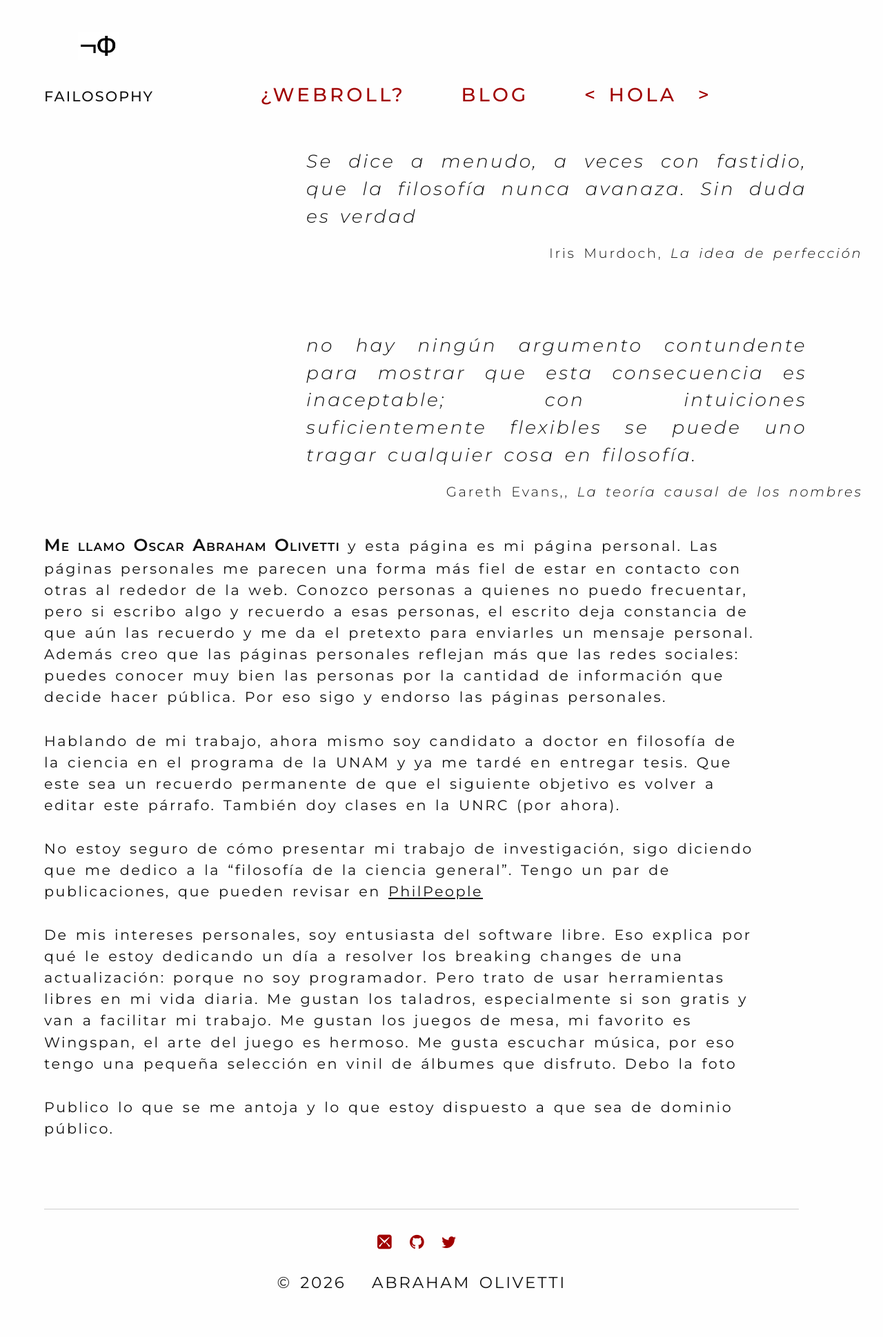
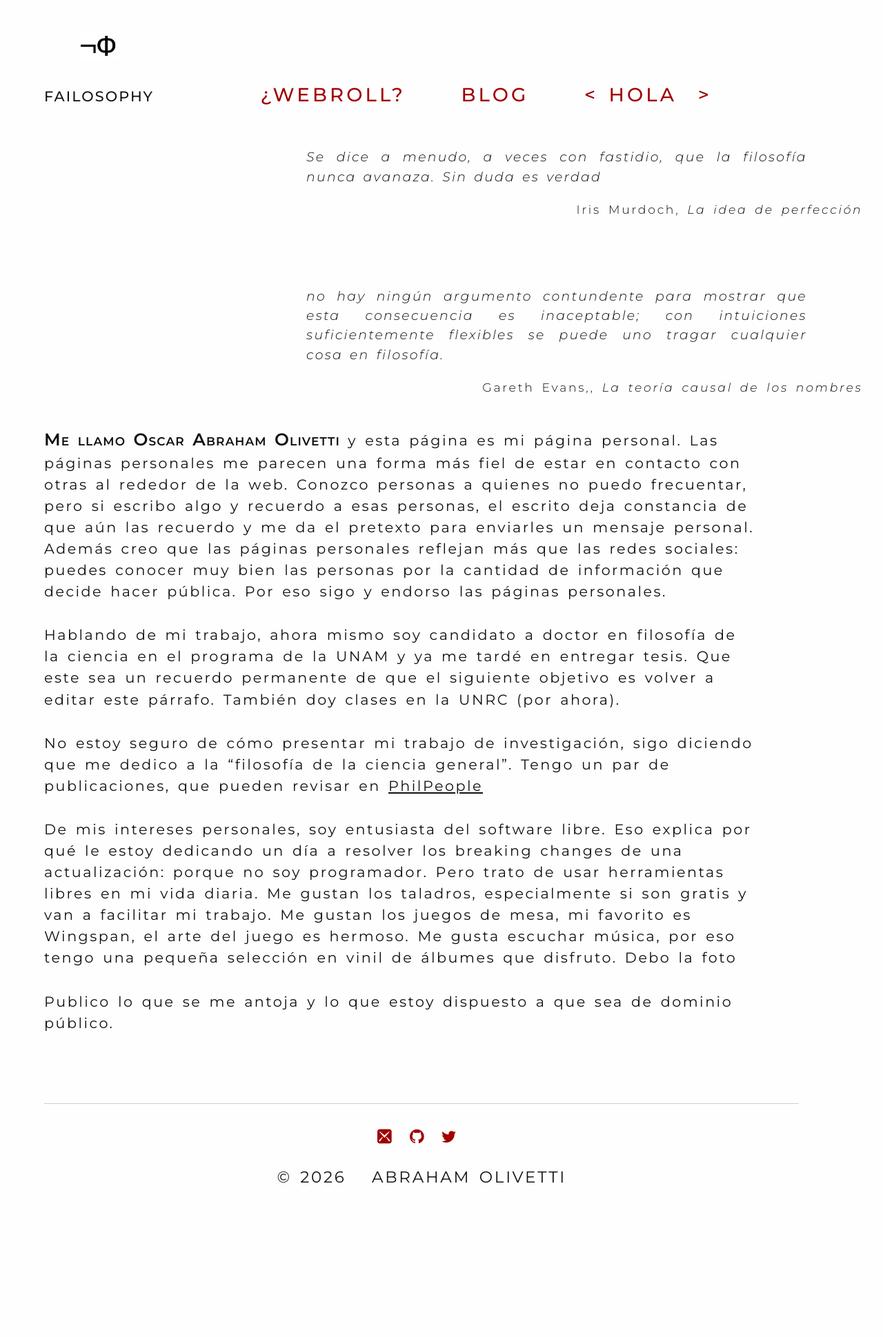
Before and after one commit to Oiuhukt/failosophy, a Jekyll site: the page built from index.md, in a window 1280 px wide. Shown: the whole page at 69% size. Built offline with Jekyll 4.4.1, drawn with Linux system fonts in a browser that asks for light colours; some web fonts are replaced; after the commit the page ends 1786 px from its top, so only the background shows below that.

Commit message:
modificando tamaño de párrafos

```diff
--- a/css/tufte.scss
+++ b/css/tufte.scss
@@ -363,17 +363,17 @@ div.epigraph + * {
 blockquote {
     margin: 1.3rem 0;
     padding-left: 1.5rem;
-    line-height: 1.3 !important; /* Tighter than body (1.6) */
+    line-height: 1.4 !important; /* Tighter than body (1.6) */
 }
 
 /* Blockquote text - smaller than body */
 blockquote p {
-    font-size: 1.15rem; /* Body is 1.4rem - noticeable difference */
+    font-size: 0.82rem; /* Body is 1.4rem - noticeable difference */
 }
 
 /* Blockquote footer (citation) */
 blockquote footer {
-    font-size: 0.85rem; /* Even smaller for citations */
+    font-size: 0.75rem; /* Even smaller for citations */
     line-height: 1.2;
     margin-top: 0.5rem;
     text-align: right;
@@ -614,6 +614,7 @@ table {
         margin-right: 0%;
         max-width: none;
     }
+
     blockquote p,
     blockquote footer,
     div.epigraph > blockquote > footer,
```
